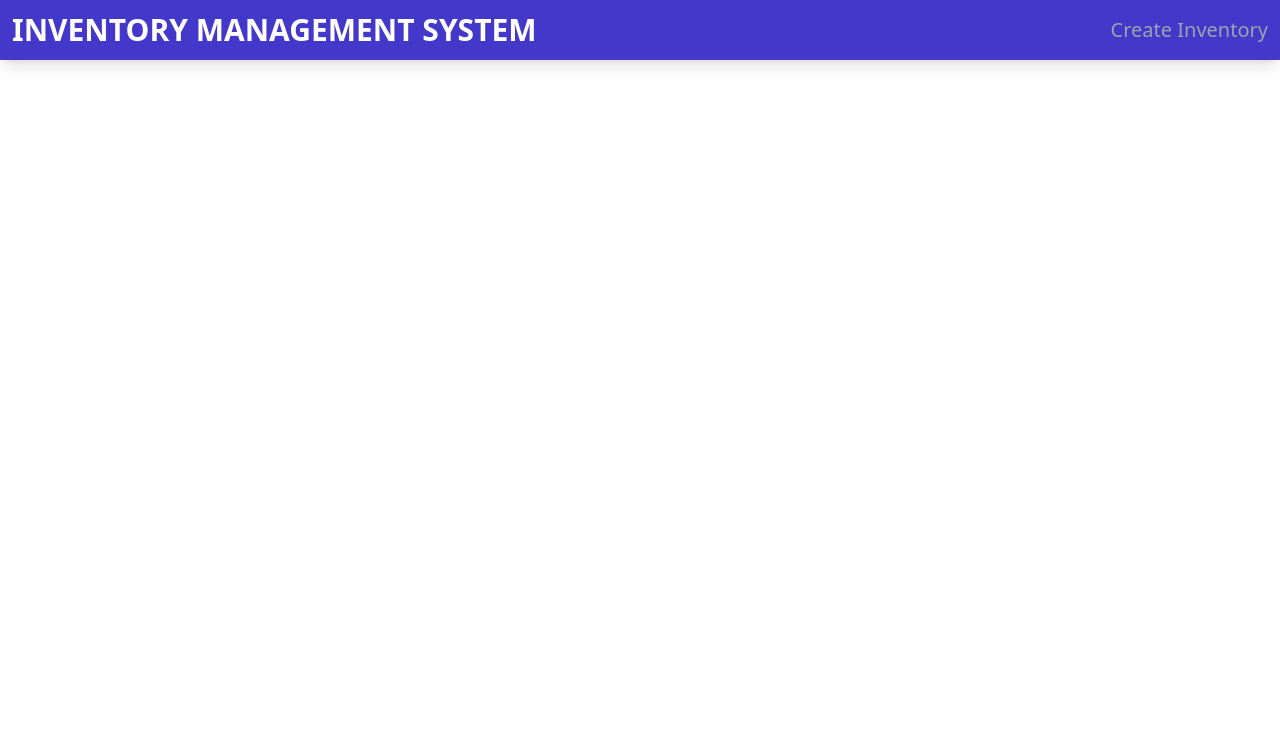
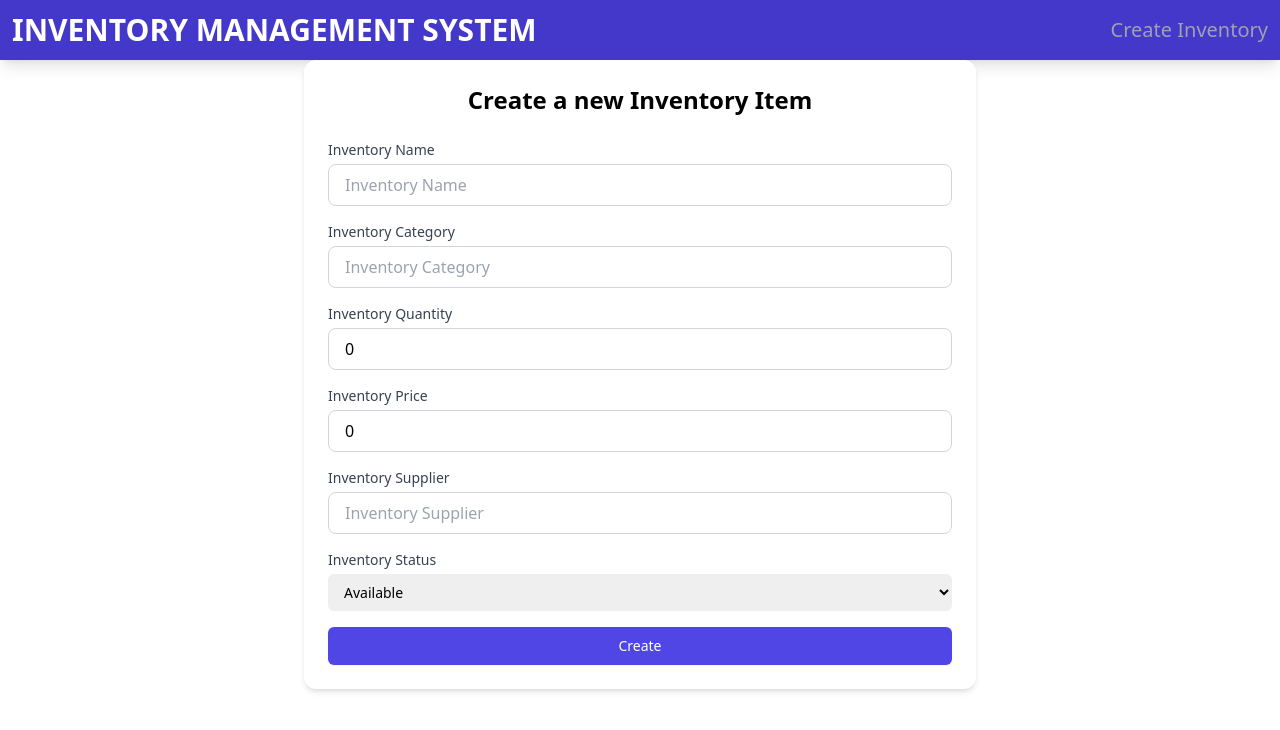
Before and after one commit to Vollphil/Inventory-Management-System, a React (Vite) app in the folder Frontend/Inventory-Management-System/: page /createInventory in a window 1280 px wide. Shown: the top 730 px of the page. Built offline with nearby package versions, Linux system fonts and the light colour scheme.

Commit message:
created CreateInventoryItem.jsx implemented it in the navbar and styled it with tailwind

```diff
--- /dev/null
+++ b/Frontend/Inventory-Management-System/src/CreateInventoryItem/CreateInventoryItem.jsx
@@ -0,0 +1,89 @@
+import { useState } from "react";
+
+const CreateInventoryItem = () => {
+const [inventoryName,setInventoryName] = useState("");
+const [inventoryCategory, setInventoryCategory] = useState('');
+const [inventoryQuantity, setInventoryQuantity] = useState(0);
+const [inventoryPrice, setInventoryPrice] = useState(0.0);
+const [inventorySupplier, setInventorySupplier] = useState('');
+const [inventoryStatus, setInventoryStatus] = useState('AVAILABLE');
+
+
+const handleStatusChange = (event) => {
+    setInventoryStatus(event.target.value);
+};
+    return(
+        <div className="p-6 max-w-2xl mx-auto bg-white rounded-xl shadow-md overflow-hidden">
+        <h1 className="text-2xl font-bold text-center mb-6">Create a new Inventory Item</h1>
+        <div className="space-y-4">
+            <div>
+                <label className="block text-sm font-medium text-gray-700">Inventory Name</label>
+                <input
+                    className="mt-1 px-4 py-2 border border-gray-300 rounded-lg w-full focus:outline-none focus:ring-2 focus:ring-indigo-500 focus:border-transparent"
+                    value={inventoryName}
+                    type="text"
+                    placeholder="Inventory Name"
+                    onChange={(e) => setInventoryName(e.target.value)}
+                />
+            </div>
+            <div>
+                <label className="block text-sm font-medium text-gray-700">Inventory Category</label>
+                <input
+                    className="mt-1 px-4 py-2 border border-gray-300 rounded-lg w-full focus:outline-none focus:ring-2 focus:ring-indigo-500 focus:border-transparent"
+                    value={inventoryCategory}
+                    type="text"
+                    placeholder="Inventory Category"
+                    onChange={(e) => setInventoryCategory(e.target.value)}
+                />
+            </div>
+            <div>
+                <label className="block text-sm font-medium text-gray-700">Inventory Quantity</label>
+                <input
+                    className="mt-1 px-4 py-2 border border-gray-300 rounded-lg w-full focus:outline-none focus:ring-2 focus:ring-indigo-500 focus:border-transparent"
+                    value={inventoryQuantity}
+                    type="number"
+                    onChange={(e) => setInventoryQuantity(e.target.value)}
+                />
+            </div>
+            <div>
+                <label className="block text-sm font-medium text-gray-700">Inventory Price</label>
+                <input
+                    className="mt-1 px-4 py-2 border border-gray-300 rounded-lg w-full focus:outline-none focus:ring-2 focus:ring-indigo-500 focus:border-transparent"
+                    value={inventoryPrice}
+                    type="number"
+                    onChange={(e) => setInventoryPrice(e.target.value)}
+                />
+            </div>
+            <div>
+                <label className="block text-sm font-medium text-gray-700">Inventory Supplier</label>
+                <input
+                    className="mt-1 px-4 py-2 border border-gray-300 rounded-lg w-full focus:outline-none focus:ring-2 focus:ring-indigo-500 focus:border-transparent"
+                    value={inventorySupplier}
+                    type="text"
+                    placeholder="Inventory Supplier"
+                    onChange={(e) => setInventorySupplier(e.target.value)}
+                />
+            </div>
+            <div>
+                <label className="block text-sm font-medium text-gray-700">Inventory Status</label>
+                <select
+                    className="mt-1 block w-full pl-3 pr-10 py-2 text-base border-gray-300 focus:outline-none focus:ring-indigo-500 focus:border-indigo-500 sm:text-sm rounded-md"
+                    value={inventoryStatus}
+                    onChange={handleStatusChange}
+                >
+                    <option value="AVAILABLE">Available</option>
+                    <option value="OUT_OF_STOCK">Out of Stock</option>
+                    <option value="DISCONTINUED">Discontinued</option>
+                </select>
+            </div>
+            <button
+                type="submit"
+                className="w-full flex justify-center py-2 px-4 border border-transparent rounded-md shadow-sm text-sm font-medium text-white bg-indigo-600 hover:bg-indigo-700 focus:outline-none focus:ring-2 focus:ring-offset-2 focus:ring-indigo-500"
+            >
+                Create
+            </button>
+        </div>
+    </div>
+    )
+}
+export default CreateInventoryItem;
--- a/Frontend/Inventory-Management-System/src/Layout/Layout.jsx
+++ b/Frontend/Inventory-Management-System/src/Layout/Layout.jsx
@@ -1,6 +1,7 @@
 import React from 'react';
 import Navbar from '../Navbar/Navbar';
 import InventoryTable from '../InventoryTable/InventoryTable';
+import CreateInventoryItem from '../CreateInventoryItem/CreateInventoryItem';
 import { Routes, Route } from 'react-router-dom';
 
 
@@ -10,6 +11,7 @@ const Layout = () => {
       <Navbar />
       <Routes>
         <Route path="/" element={<InventoryTable />} />
+        <Route path="/createInventory" element={<CreateInventoryItem />} />
         {/* other routes */}
       </Routes>
     </>
--- a/Frontend/Inventory-Management-System/src/Navbar/Navbar.jsx
+++ b/Frontend/Inventory-Management-System/src/Navbar/Navbar.jsx
@@ -1,3 +1,4 @@
+import { Link } from "react-router-dom";
 const Navbar = () => {
 
 
@@ -7,10 +8,10 @@ const Navbar = () => {
         <nav className="bg-indigo-700 shadow-lg">
         <div className="container mx-auto">
             <div className="flex justify-between items-center">
-                <a href="#" className="text-white text-3xl font-bold p-3">INVENTORY MANAGEMENT SYSTEM</a>
+            <Link to="/" className="text-white text-3xl font-bold p-3">INVENTORY MANAGEMENT SYSTEM</Link>
                 <ul className="text-gray-400 text-xl">
                     <li className="inline-block">
-                        <a href="#" className="p-3 hover:text-white">Create Inventory</a>
+                    <Link to="/createInventory" className="p-3 hover:text-white">Create Inventory</Link>
                     </li>
                     {/* Add other list items here */}
                 </ul>
```
